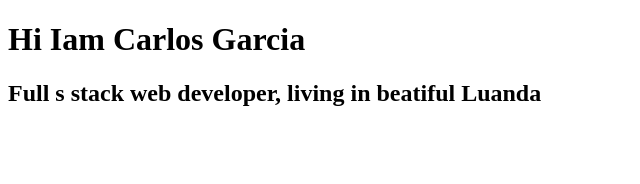
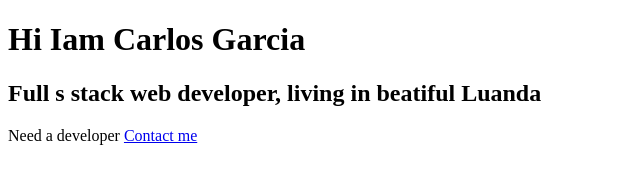
Before and after one commit to CarlCr/gatsby-intro, a Gatsby site: page / in a window 1280 px wide. Shown: the whole page, without its empty margins (0-640 px from the left). Built offline with nearby package versions, Linux system fonts and the light colour scheme; Gatsby itself is replaced by a stand-in of ours.

Commit message:
Creacted main page

```diff
--- a/src/pages/index.js
+++ b/src/pages/index.js
@@ -1,10 +1,12 @@
 import React from 'react'
+import { Link } from 'gatsby'
 
 const Home = () => {
     return(
         <div>
             <h1>Hi Iam Carlos Garcia</h1>
             <h2>Full s stack web developer, living in beatiful Luanda</h2>
+            <p>Need a developer <Link to="/contact">Contact me </Link></p>
         </div>
     )
 }
```
